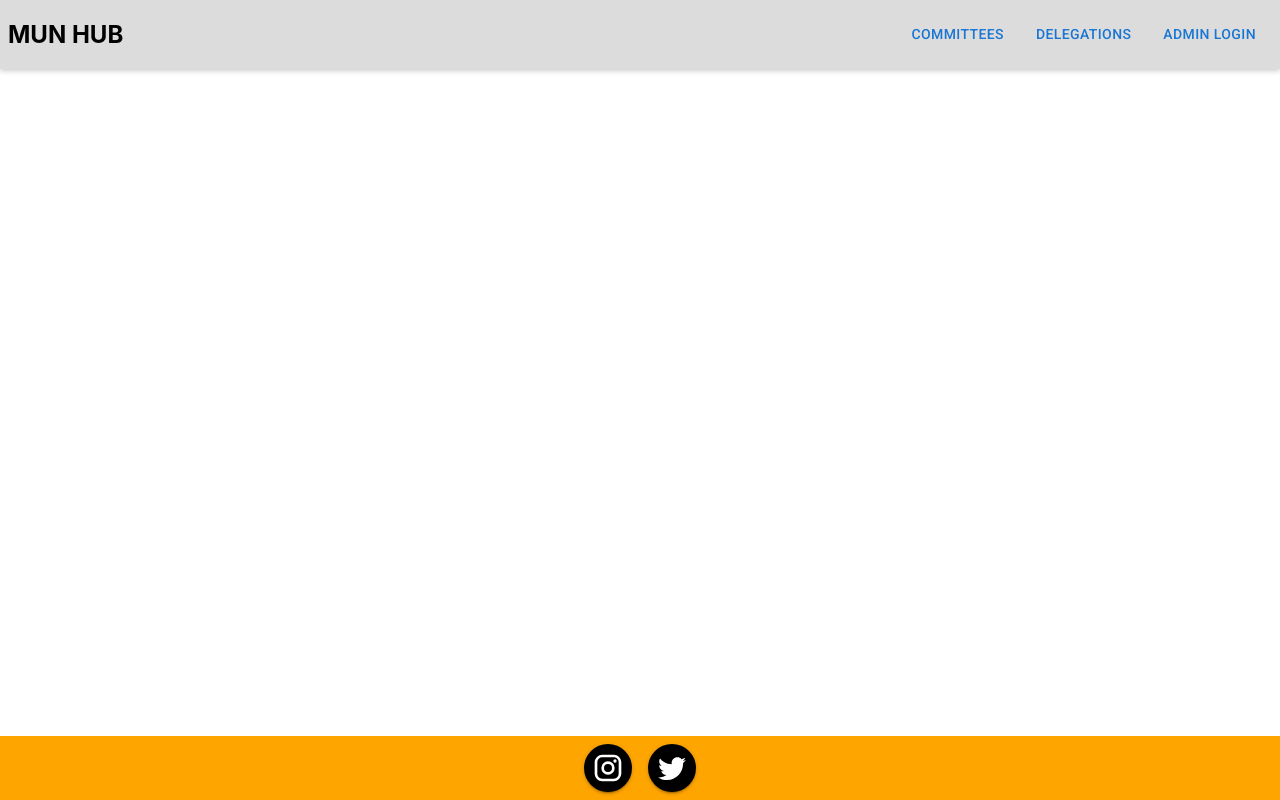
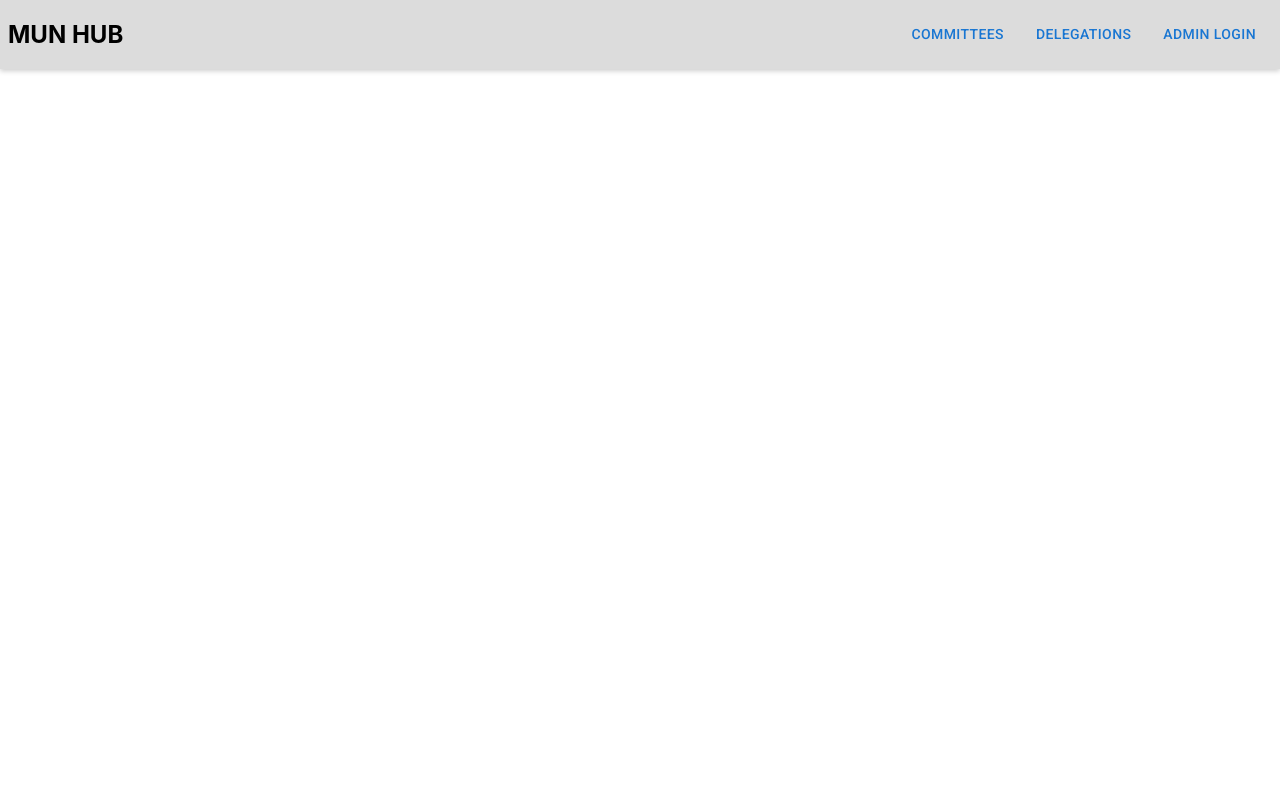
Before and after one commit to Marinara-Sauce/mun-hub-ui, a React (Create React App) app in the folder web/: page / in a window 1280 px wide. Built offline with nearby package versions, Linux system fonts and the light colour scheme.

Commit message:
Update App.tsx

```diff
--- a/web/src/App.tsx
+++ b/web/src/App.tsx
@@ -1,5 +1,4 @@
 import AppHeader from "./components/header/header";
-import AppFooter from "./components/footer/footer";
 import CommitteeHub from "./components/committee/committeePage";
 import { Route, Routes } from "react-router-dom";
 import { HeaderProvider } from "./contexts/headerContext";
@@ -23,7 +22,6 @@ function App() {
                 <Route path="/delegation/:id" Component={DelegationPage} />
               </Routes>
             </Box>
-            <AppFooter />
           </Box>
         </HeaderProvider>
       </AuthProvider>
```
